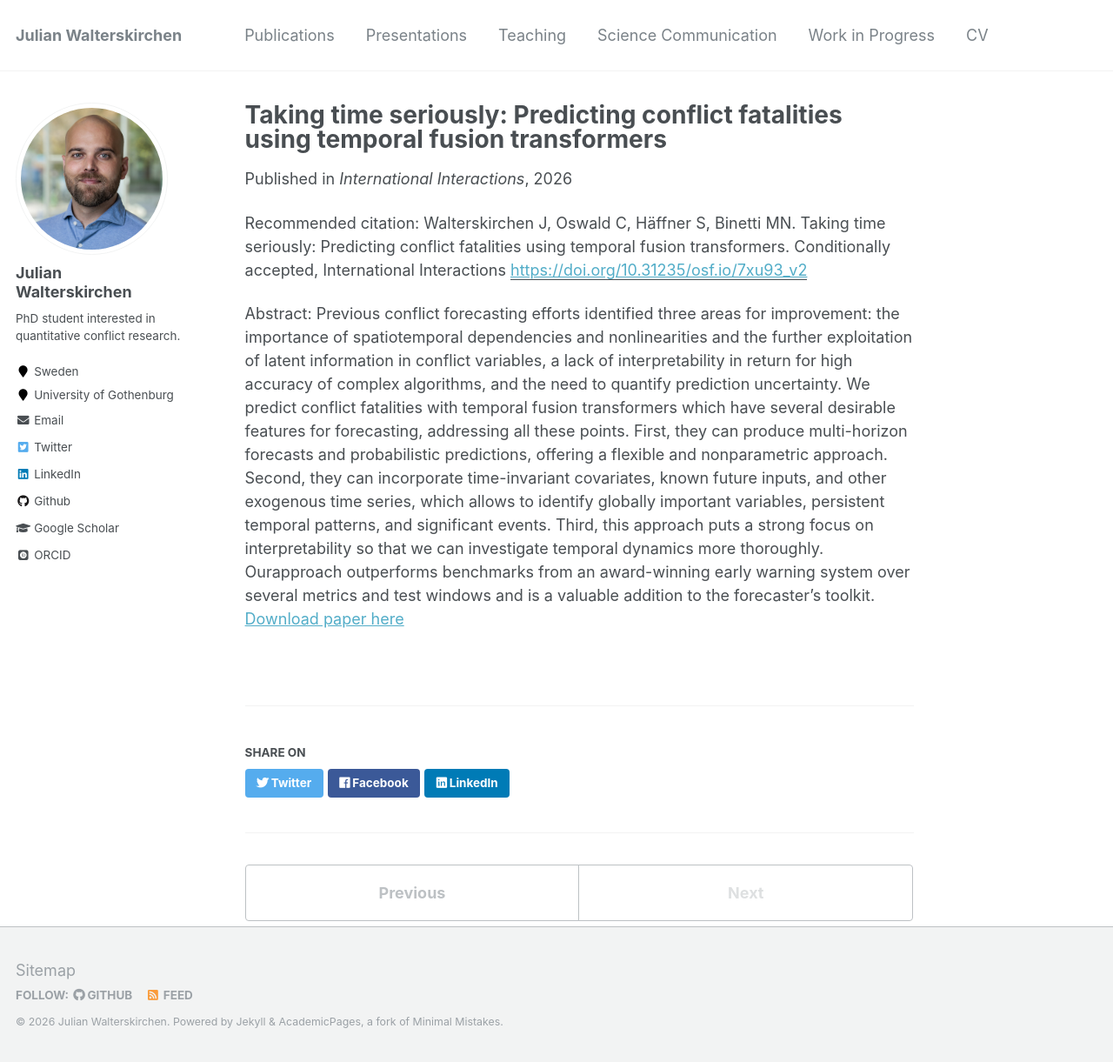
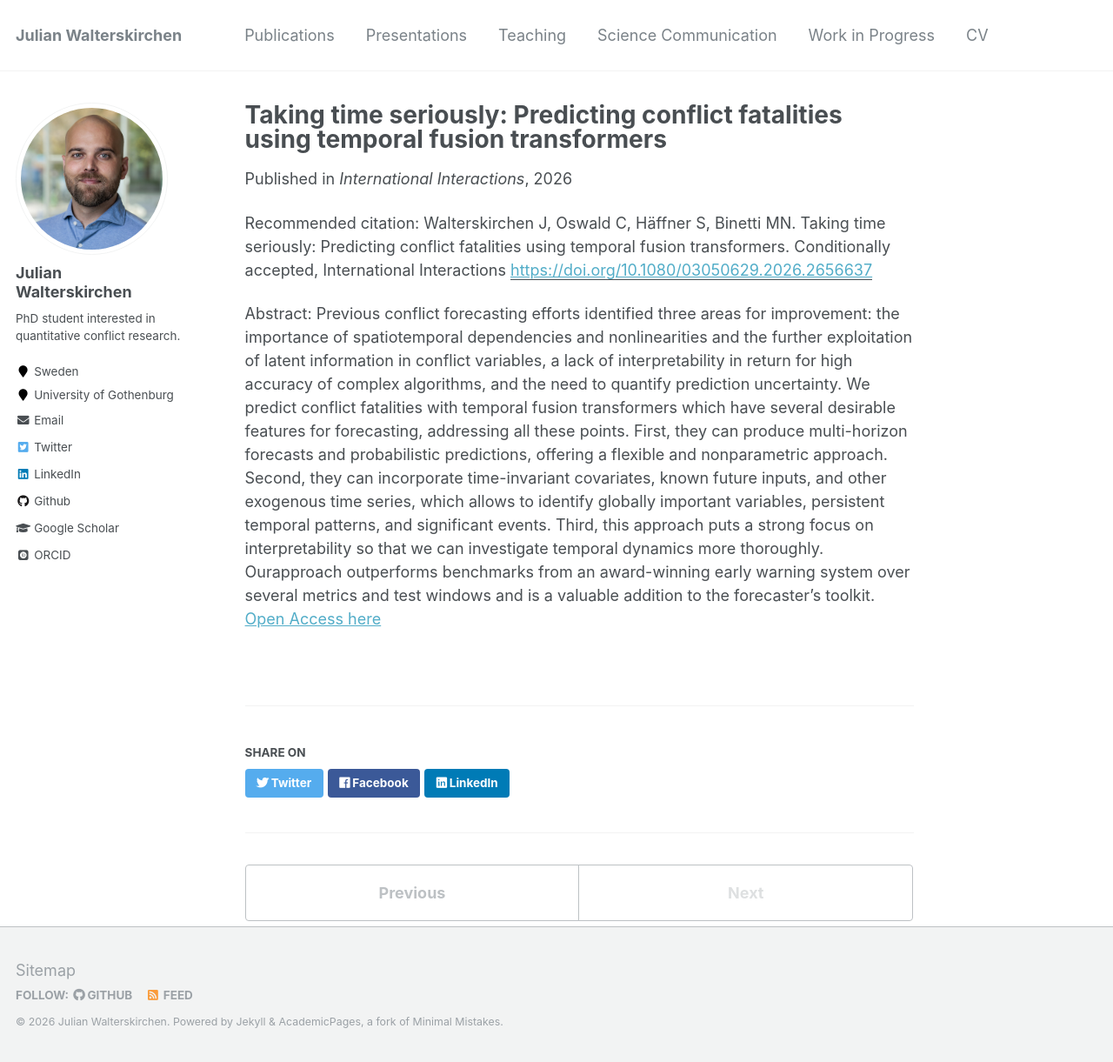
Before and after one commit to jwalterskirchen/jwalterskirchen.github.io, a Jekyll site: the page built from _publications/2026-01-23-tft.md, in a window 1280 px wide and 1221 px high. Shown: the whole window at 87% size. Built offline with Jekyll 4.4.1, drawn with Linux system fonts in a browser that asks for light colours; some web fonts are replaced.

Commit message:
Revise publication entry for temporal fusion transformers
Updated publication details including date, status, and paper URL.

```diff
--- a/_publications/2026-01-23-tft.md
+++ b/_publications/2026-01-23-tft.md
@@ -1,13 +1,13 @@
 ---
 title: "Taking time seriously: Predicting conflict fatalities using temporal fusion transformers"
 collection: publications
-permalink: /publication/2026-01-23-tft
+permalink: /publication/2026-04-26-tft
 excerpt: 'In this paper we predict conflict fatalities with temporal fusion transformers as part of the 2023/24 edition of the VIEWS Prediction Challenge.'
-date: 2026-01-23
-status: 'conditionally accepted'
+date: 2026-04-26
+status: 'published'
 venue: 'International Interactions'
-paperurl: 'https://doi.org/10.31235/osf.io/7xu93_v2'
+paperurl: 'https://doi.org/10.1080/03050629.2026.2656637'
 citation: 'Walterskirchen J, Oswald C, Häffner S, Binetti MN. Taking time seriously: Predicting conflict fatalities using temporal fusion transformers. Conditionally accepted, International Interactions'
 ---
 Abstract: Previous conflict forecasting efforts identified three areas for improvement:  the importance of spatiotemporal dependencies and nonlinearities and the further exploitation of latent information in conflict variables, a lack of interpretability in return for high accuracy of complex algorithms, and the need to quantify prediction uncertainty. We predict conflict fatalities with temporal fusion transformers which have several desirable features for forecasting, addressing all these points.  First, they can produce multi-horizon forecasts and probabilistic predictions, offering a flexible and nonparametric approach. Second, they can incorporate time-invariant covariates, known future inputs, and other exogenous time series, which allows to identify globally important variables, persistent temporal patterns, and significant events.  Third, this approach puts a strong focus on interpretability so that we can investigate temporal dynamics more thoroughly.  Ourapproach outperforms benchmarks from an award-winning early warning system over several metrics and test windows and is a valuable addition to the forecaster’s toolkit.
-[Download paper here](https://doi.org/10.31235/osf.io/7xu93_v2)
+[Open Access here](https://doi.org/10.1080/03050629.2026.2656637)
```
